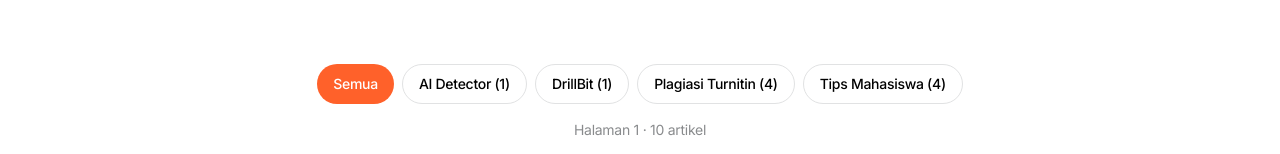
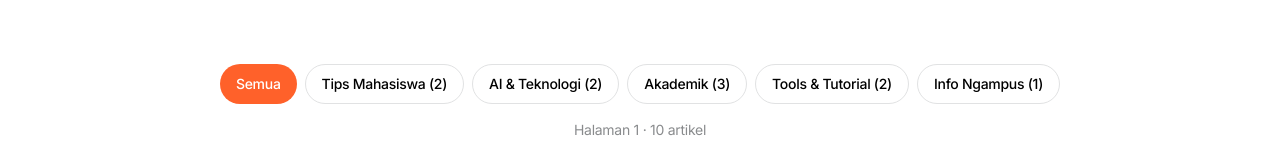
Before and after one commit to maqidz-ops/ngampus-frontend, a Next.js app: page /blog in a window 1280 px wide. Shown: the part 295-449 px from the top of the page. Built offline with nearby package versions, Linux system fonts and the light colour scheme.

Commit message:
feat: refresh blog categories and university trust copy

```diff
--- a/features/blog/data/blog.ts
+++ b/features/blog/data/blog.ts
@@ -2,10 +2,11 @@
 
 export const blogCategories = [
   { id: "semua", label: "Semua" },
-  { id: "ai-detector", label: "AI Detector" },
-  { id: "drillbit", label: "DrillBit" },
-  { id: "plagiasi-turnitin", label: "Plagiasi Turnitin" },
   { id: "tips-mahasiswa", label: "Tips Mahasiswa" },
+  { id: "ai-teknologi", label: "AI & Teknologi" },
+  { id: "akademik", label: "Akademik" },
+  { id: "tools-tutorial", label: "Tools & Tutorial" },
+  { id: "info-ngampus", label: "Info Ngampus" },
 ] as const
 
 export type BlogCategory = (typeof blogCategories)[number]["id"]
@@ -34,7 +35,7 @@
     title: "Cek plagiasi sebelum kumpulin skripsi",
     excerpt: "Kirim file tugas, skripsi, atau artikel.",
     date: "12 September 2026",
-    category: "plagiasi-turnitin",
+    category: "akademik",
     paragraphs: [
       "Skripsi yang sudah beres tetap perlu dicek sebelum dikumpulin. Similarity yang tinggi sering datang dari kutipan yang belum diparafrase, daftar pustaka yang ikut terhitung, atau bagian metode yang mirip dengan jurnal acuan.",
       "Unggah dokumen di Ngampus, tunggu hasilnya beberapa menit, lalu baca laporan PDF-nya. Persentase similarity dan sumber yang terdeteksi membantu kamu merapikan bagian yang memang perlu diubah.",
@@ -46,7 +47,7 @@
     title: "Beda cek plagiasi dan deteksi AI",
     excerpt: "Dua pemeriksaan, dua hasil yang berbeda.",
     date: "8 September 2026",
-    category: "ai-detector",
+    category: "ai-teknologi",
     paragraphs: [
       "Cek plagiasi membandingkan tulisanmu dengan sumber yang sudah ada. Deteksi AI memperkirakan apakah sebuah teks terlihat seperti hasil generator.",
       "Keduanya tidak saling menggantikan. Tulisan bisa lolos plagiasi tetapi tetap terdeteksi sebagai teks AI, atau sebaliknya.",
@@ -58,7 +59,7 @@
     title: "Cara baca laporan similarity",
     excerpt: "Persentase saja tidak cukup. Lihat sumbernya.",
     date: "2 September 2026",
-    category: "plagiasi-turnitin",
+    category: "akademik",
     paragraphs: [
       "Laporan PDF menampilkan persentase similarity dan daftar sumber yang terdeteksi. Angka tinggi belum tentu berarti menyalin, kalau sebagian besar berasal dari daftar pustaka atau kutipan yang sudah ditandai.",
       "Buka setiap sorotan. Ubah bagian yang memang mirip dengan sumber, dan biarkan kutipan yang sudah kamu tandai dengan benar.",
@@ -70,7 +71,7 @@
     title: "File PDF kegedean sebelum dikumpulin",
     excerpt: "Kompres dulu, baru unggah ke kampus.",
     date: "28 Agustus 2026",
-    category: "tips-mahasiswa",
+    category: "tools-tutorial",
     paragraphs: [
       "Portal kampus sering menolak file di atas batas ukuran. Gambar di dalam skripsi biasanya penyebabnya.",
       "Kompres PDF di file tools Ngampus tanpa mengubah isi halaman. Setelah ukurannya muat, baru unggah.",
@@ -94,7 +95,7 @@
     title: "Dokumenmu tidak masuk repository",
     excerpt: "Cek di Ngampus tidak mengganggu cek kampus.",
     date: "15 Agustus 2026",
-    category: "plagiasi-turnitin",
+    category: "info-ngampus",
     paragraphs: [
       "Banyak mahasiswa takut cek plagiasi di luar kampus karena dokumennya bisa masuk repository dan terdeteksi sebagai sumber dirinya sendiri.",
       "Di Ngampus, file tidak disimpan permanen. Data dihapus setelah proses selesai, dan dokumen tidak masuk repository yang dipakai kampus.",
@@ -106,7 +107,7 @@
     title: "Beda laporan DrillBit dengan cek biasa",
     excerpt: "Beberapa kampus memakai DrillBit, bukan Turnitin.",
     date: "9 Agustus 2026",
-    category: "drillbit",
+    category: "tools-tutorial",
     paragraphs: [
       "DrillBit membandingkan naskah dengan sumber yang dia indeks, lalu menandai bagian yang mirip. Tampilannya beda dari laporan Turnitin, tapi yang perlu kamu baca tetap sama: persentase dan sumbernya.",
       "Angka tinggi sering datang dari kutipan, daftar pustaka, atau metode yang memang mirip jurnal acuan. Buka sorotannya sebelum mengubah seluruh bab.",
--- a/features/blog/data/kenan-posts.ts
+++ b/features/blog/data/kenan-posts.ts
@@ -9,7 +9,7 @@
     excerpt:
       "Pahami hasil similarity, perbaiki sitasi dan parafrase, lalu cek kembali skripsimu dengan tenang sebelum dikirim ke dosen.",
     date: "18 Oktober 2026",
-    category: "plagiasi-turnitin",
+    category: "akademik",
     paragraphs: [],
     content: [
       {
@@ -195,7 +195,7 @@
     excerpt:
       "Gunakan AI sebagai teman belajar untuk mencari ide, memahami materi, dan merapikan tugas sambil tetap berpikir mandiri.",
     date: "18 Oktober 2026",
-    category: "tips-mahasiswa",
+    category: "ai-teknologi",
     paragraphs: [],
     content: [
       {
--- a/features/home/data/home.ts
+++ b/features/home/data/home.ts
@@ -5,7 +5,7 @@
 }
 
 export const trustedBy = {
-  title: "TELAH DIPERCAYA 50.000+ MAHASISWA",
+  title: "TELAH DIPERCAYA OLEH MAHASISWA DI BERBAGAI KAMPUS",
   logos: [
     {
       id: "uns",
```
